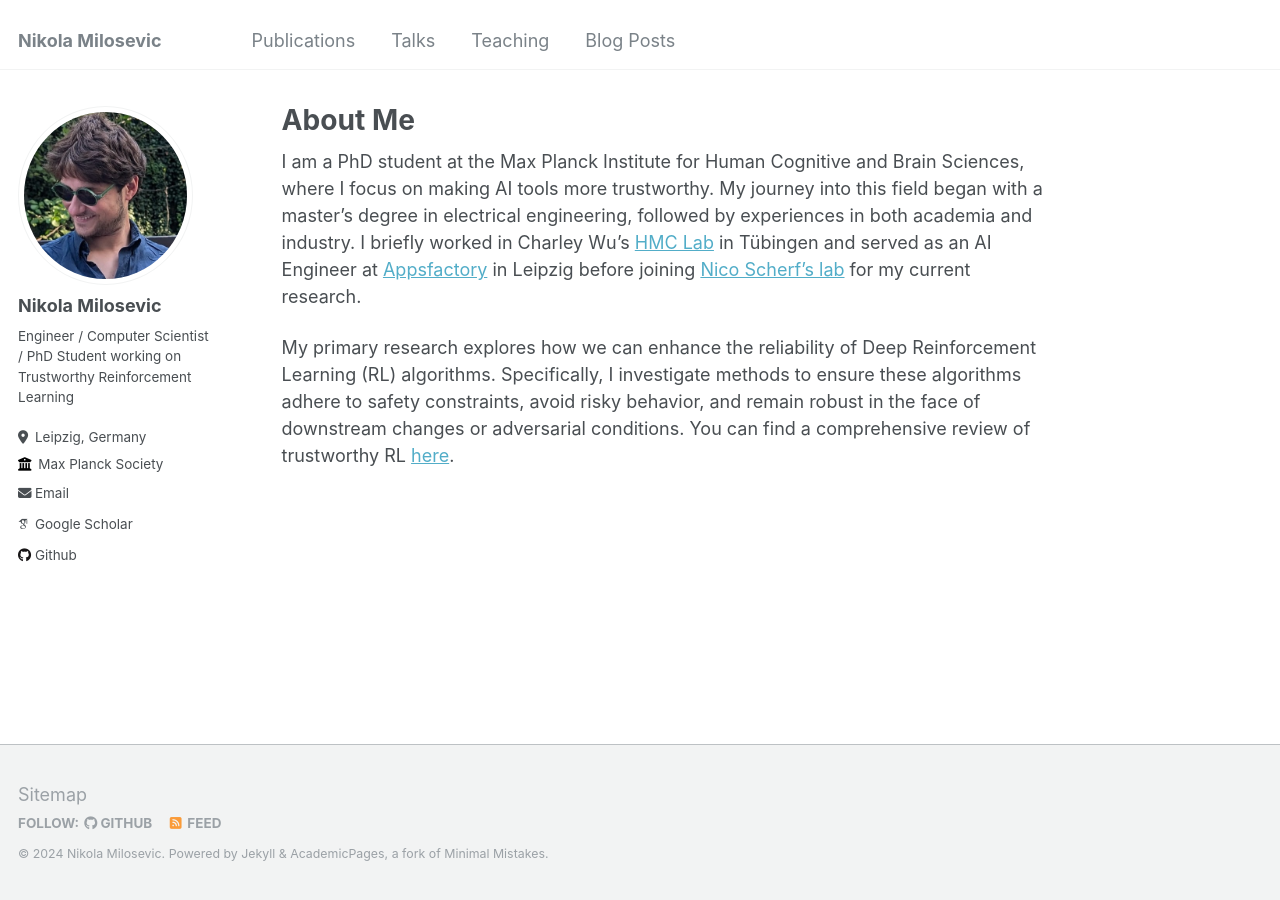
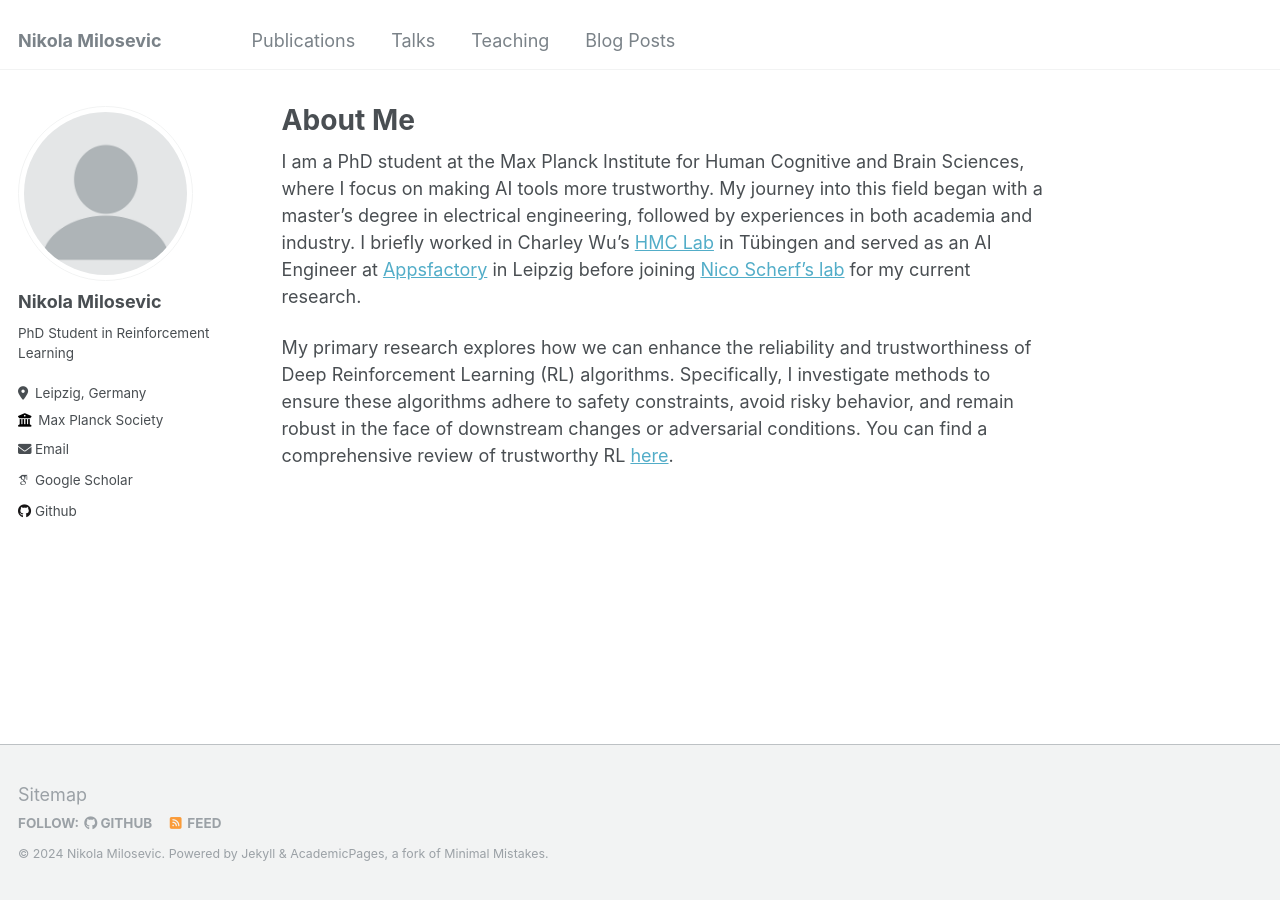
Before and after one commit to milosen/milosen.github.io, a Jekyll site: the page built from _pages/about.md, in a window 1280 px wide. Built offline with Jekyll 4.4.1, drawn with Linux system fonts in a browser that asks for light colours; some web fonts are replaced.

Commit message:
remove picture

```diff
--- a/_config.yml
+++ b/_config.yml
@@ -21,10 +21,10 @@ repository               : "milosen/milosen.github.io"
 #               Additional customization can be done by editing /_includes/author-profile.html
 author:
   # Biographic information
-  avatar           : "boot2.JPG"
+  avatar           : "profile.png"
   name             : "Nikola Milosevic"
   pronouns         : # example: "she/her"
-  bio              : "Engineer / Computer Scientist / PhD Student working on Trustworthy Reinforcement Learning"
+  bio              : "PhD Student in Reinforcement Learning"
   location         : "Leipzig, Germany"
   employer         : "Max Planck Society"
 #  uri              : "https://www.cbs.mpg.de/person/125863/2482"
--- a/_pages/about.md
+++ b/_pages/about.md
@@ -11,4 +11,4 @@ I am a PhD student at the Max Planck Institute for Human Cognitive and Brain Sci
 I briefly worked in Charley Wu's [HMC Lab](https://hmc-lab.com/) in Tübingen
 and served as an AI Engineer at [Appsfactory](https://www.appsfactory.de/en) in Leipzig before joining [Nico Scherf's lab](https://www.cbs.mpg.de/methoden-und-entwicklungsgruppen/neuronale-datenwissenschaft-und-statistisches-rechnen) for my current research.
 
-My primary research explores how we can enhance the reliability of Deep Reinforcement Learning (RL) algorithms. Specifically, I investigate methods to ensure these algorithms adhere to safety constraints, avoid risky behavior, and remain robust in the face of downstream changes or adversarial conditions. You can find a comprehensive review of trustworthy RL [here](https://arxiv.org/pdf/2209.08025).
+My primary research explores how we can enhance the reliability and trustworthiness of Deep Reinforcement Learning (RL) algorithms. Specifically, I investigate methods to ensure these algorithms adhere to safety constraints, avoid risky behavior, and remain robust in the face of downstream changes or adversarial conditions. You can find a comprehensive review of trustworthy RL [here](https://arxiv.org/pdf/2209.08025).
```
Also changed, not shown: _pages/publications.md (+1 -1 lines).
